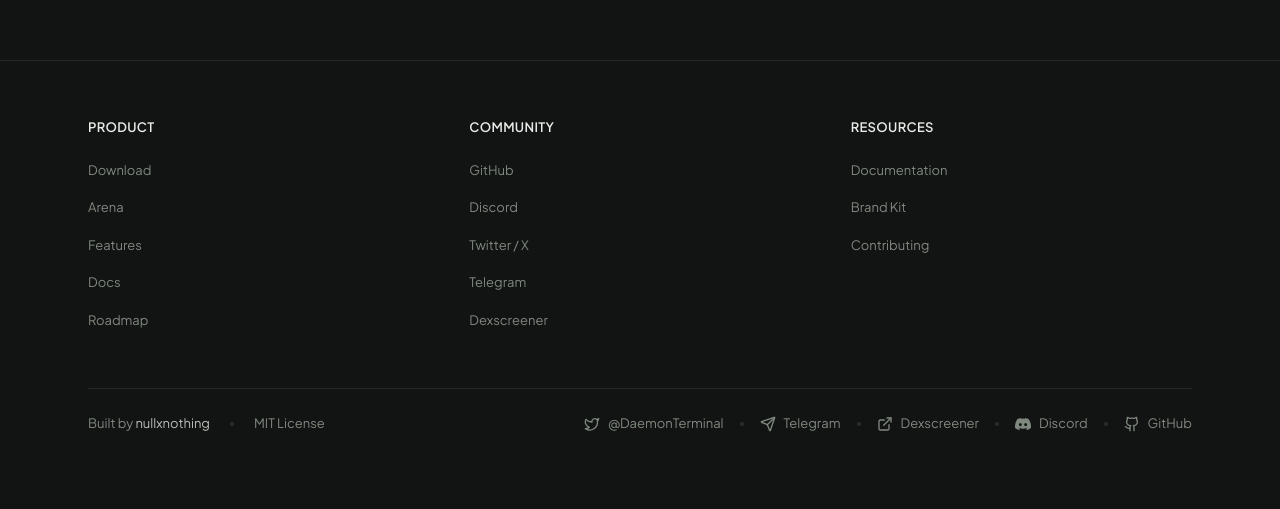
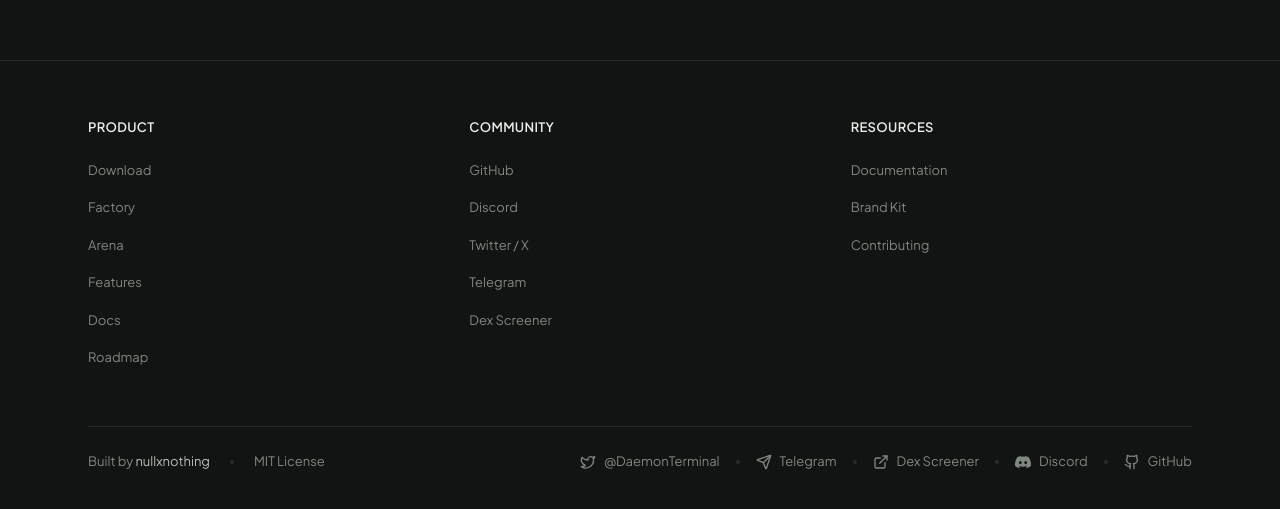
Before and after one commit to nullxnothing/daemon-landing, a Next.js app: page / in a window 1280 px wide. Shown: the part 7810-8319 px from the top of the page. Before the commit the page ends 8285 px from the top, so only its background shows below. Built offline with nearby package versions, Linux system fonts and the light colour scheme; no server answers.

Commit message:
fix: restore telegram and dex screener footer links

```diff
--- a/components/footer.tsx
+++ b/components/footer.tsx
@@ -1,8 +1,16 @@
 import { ExternalLink, Github, Send, Twitter } from "lucide-react";
+
+const TELEGRAM_URL = "https://t.me/daemonide";
+const DISCORD_URL = "https://discord.gg/98CRP2kjG";
+const X_URL = "https://x.com/DaemonTerminal";
+const GITHUB_URL = "https://github.com/nullxnothing/daemon";
+const DEXSCREENER_URL =
+  "https://dexscreener.com/solana/7dhjuvz2xrafy1kztibhrxtliutj7vkivh9zhwm4tyq9";
 
 const FOOTER_LINKS = {
   Product: [
     { label: "Download", href: "/docs/installation#download" },
+    { label: "Factory", href: "/factory" },
     { label: "Arena", href: "/arena" },
     { label: "Features", href: "/#features" },
     { label: "Docs", href: "/docs" },
@@ -11,27 +19,27 @@
   Community: [
     {
       label: "GitHub",
-      href: "https://github.com/nullxnothing/daemon",
+      href: GITHUB_URL,
       external: true,
     },
     {
       label: "Discord",
-      href: "https://discord.gg/98CRP2kjG",
+      href: DISCORD_URL,
       external: true,
     },
     {
       label: "Twitter / X",
-      href: "https://x.com/DaemonTerminal",
+      href: X_URL,
       external: true,
     },
     {
       label: "Telegram",
-      href: "https://t.me/daemonide",
+      href: TELEGRAM_URL,
       external: true,
     },
     {
-      label: "Dexscreener",
-      href: "https://dexscreener.com/solana/7dhjuvz2xrafy1kztibhrxtliutj7vkivh9zhwm4tyq9",
+      label: "Dex Screener",
+      href: DEXSCREENER_URL,
       external: true,
     },
   ],
@@ -42,11 +50,18 @@
   ],
 } as const;
 
+function DiscordIcon({ className = "size-4" }: { className?: string }) {
+  return (
+    <svg className={className} viewBox="0 0 24 24" fill="currentColor">
+      <path d="M20.317 4.37a19.791 19.791 0 0 0-4.885-1.515.074.074 0 0 0-.079.037c-.21.375-.444.864-.608 1.25a18.27 18.27 0 0 0-5.487 0 12.64 12.64 0 0 0-.617-1.25.077.077 0 0 0-.079-.037A19.736 19.736 0 0 0 3.677 4.37a.07.07 0 0 0-.032.027C.533 9.046-.32 13.58.099 18.057a.082.082 0 0 0 .031.057 19.9 19.9 0 0 0 5.993 3.03.078.078 0 0 0 .084-.028c.462-.63.874-1.295 1.226-1.994a.076.076 0 0 0-.041-.106 13.107 13.107 0 0 1-1.872-.892.077.077 0 0 1-.008-.128 10.2 10.2 0 0 0 .372-.292.074.074 0 0 1 .077-.01c3.928 1.793 8.18 1.793 12.062 0a.074.074 0 0 1 .078.01c.12.098.246.198.373.292a.077.077 0 0 1-.006.127 12.299 12.299 0 0 1-1.873.892.077.077 0 0 0-.041.107c.36.698.772 1.362 1.225 1.993a.076.076 0 0 0 .084.028 19.839 19.839 0 0 0 6.002-3.03.077.077 0 0 0 .032-.054c.5-5.177-.838-9.674-3.549-13.66a.061.061 0 0 0-.031-.03zM8.02 15.33c-1.183 0-2.157-1.085-2.157-2.419 0-1.333.956-2.419 2.157-2.419 1.21 0 2.176 1.096 2.157 2.42 0 1.333-.956 2.418-2.157 2.418zm7.975 0c-1.183 0-2.157-1.085-2.157-2.419 0-1.333.956-2.419 2.157-2.419 1.21 0 2.176 1.096 2.157 2.42 0 1.333-.947 2.418-2.157 2.418z" />
+    </svg>
+  );
+}
+
 export function Footer() {
   return (
     <footer className="border-t border-border">
       <div className="max-w-6xl mx-auto px-6 pt-14 pb-10">
-        {/* Link columns */}
         <div className="grid grid-cols-2 sm:grid-cols-3 gap-10 mb-14">
           {Object.entries(FOOTER_LINKS).map(([heading, links]) => (
             <div key={heading}>
@@ -72,7 +87,6 @@
           ))}
         </div>
 
-        {/* Bottom row */}
         <div className="border-t border-border pt-6 flex flex-col sm:flex-row items-center justify-between gap-4">
           <div className="flex items-center gap-5 text-[13px] text-muted-foreground">
             <span>
@@ -89,9 +103,10 @@
             <span className="size-1 rounded-full bg-white/10" />
             <span>MIT License</span>
           </div>
+
           <div className="flex flex-wrap items-center justify-center gap-4 sm:justify-end">
             <a
-              href="https://x.com/DaemonTerminal"
+              href={X_URL}
               target="_blank"
               rel="noopener noreferrer"
               className="flex items-center gap-2 text-[13px] text-muted-foreground hover:text-foreground transition-colors"
@@ -101,7 +116,7 @@
             </a>
             <span className="size-1 rounded-full bg-white/10" />
             <a
-              href="https://t.me/daemonide"
+              href={TELEGRAM_URL}
               target="_blank"
               rel="noopener noreferrer"
               className="flex items-center gap-2 text-[13px] text-muted-foreground hover:text-foreground transition-colors"
@@ -111,33 +126,27 @@
             </a>
             <span className="size-1 rounded-full bg-white/10" />
             <a
-              href="https://dexscreener.com/solana/7dhjuvz2xrafy1kztibhrxtliutj7vkivh9zhwm4tyq9"
+              href={DEXSCREENER_URL}
               target="_blank"
               rel="noopener noreferrer"
               className="flex items-center gap-2 text-[13px] text-muted-foreground hover:text-foreground transition-colors"
             >
               <ExternalLink className="size-4" />
-              Dexscreener
+              Dex Screener
             </a>
             <span className="size-1 rounded-full bg-white/10" />
             <a
-              href="https://discord.gg/98CRP2kjG"
+              href={DISCORD_URL}
               target="_blank"
               rel="noopener noreferrer"
               className="flex items-center gap-2 text-[13px] text-muted-foreground hover:text-foreground transition-colors"
             >
-              <svg
-                className="size-4"
-                viewBox="0 0 24 24"
-                fill="currentColor"
-              >
-                <path d="M20.317 4.37a19.791 19.791 0 0 0-4.885-1.515.074.074 0 0 0-.079.037c-.21.375-.444.864-.608 1.25a18.27 18.27 0 0 0-5.487 0 12.64 12.64 0 0 0-.617-1.25.077.077 0 0 0-.079-.037A19.736 19.736 0 0 0 3.677 4.37a.07.07 0 0 0-.032.027C.533 9.046-.32 13.58.099 18.057a.082.082 0 0 0 .031.057 19.9 19.9 0 0 0 5.993 3.03.078.078 0 0 0 .084-.028c.462-.63.874-1.295 1.226-1.994a.076.076 0 0 0-.041-.106 13.107 13.107 0 0 1-1.872-.892.077.077 0 0 1-.008-.128 10.2 10.2 0 0 0 .372-.292.074.074 0 0 1 .077-.01c3.928 1.793 8.18 1.793 12.062 0a.074.074 0 0 1 .078.01c.12.098.246.198.373.292a.077.077 0 0 1-.006.127 12.299 12.299 0 0 1-1.873.892.077.077 0 0 0-.041.107c.36.698.772 1.362 1.225 1.993a.076.076 0 0 0 .084.028 19.839 19.839 0 0 0 6.002-3.03.077.077 0 0 0 .032-.054c.5-5.177-.838-9.674-3.549-13.66a.061.061 0 0 0-.031-.03zM8.02 15.33c-1.183 0-2.157-1.085-2.157-2.419 0-1.333.956-2.419 2.157-2.419 1.21 0 2.176 1.096 2.157 2.42 0 1.333-.956 2.418-2.157 2.418zm7.975 0c-1.183 0-2.157-1.085-2.157-2.419 0-1.333.956-2.419 2.157-2.419 1.21 0 2.176 1.096 2.157 2.42 0 1.333-.947 2.418-2.157 2.418z" />
-              </svg>
+              <DiscordIcon />
               Discord
             </a>
             <span className="size-1 rounded-full bg-white/10" />
             <a
-              href="https://github.com/nullxnothing/daemon"
+              href={GITHUB_URL}
               target="_blank"
               rel="noopener noreferrer"
               className="flex items-center gap-2 text-[13px] text-muted-foreground hover:text-foreground transition-colors"
```
